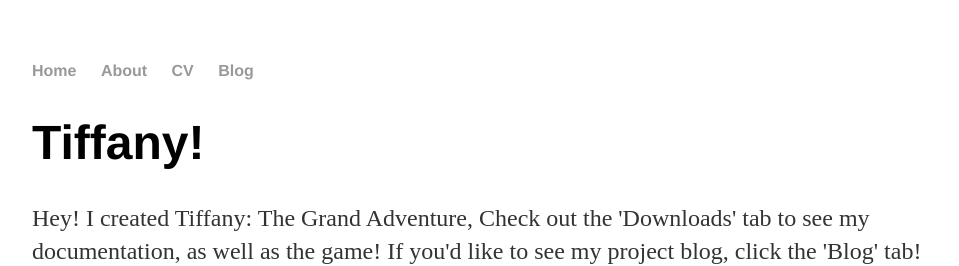
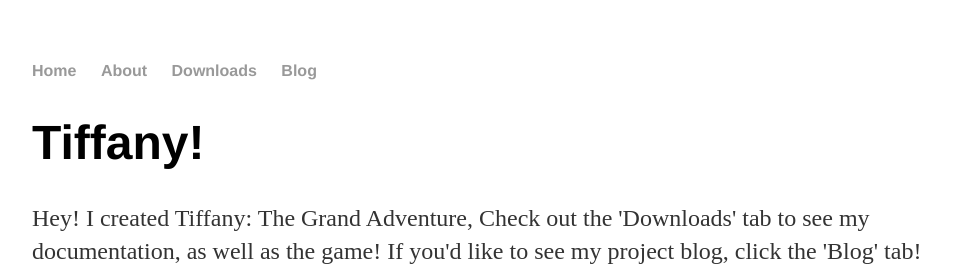
Before and after one commit to Kpaiy/submana.github.io, a Jekyll site: the page built from index.html, in a window 1280 px wide. Shown: the top 266 px of the page, without its empty margins (160-1119 px from the left). Built offline with Jekyll 4.4.1, drawn with Linux system fonts in a browser that asks for light colours.

Commit message:
Update default.html

```diff
--- a/_layouts/default.html
+++ b/_layouts/default.html
@@ -13,7 +13,7 @@
 <ul>
 <li><a href="/">Home</a></li>
 <li><a href="/about">About</a></li>
-<li><a href="/cv">CV</a></li>
+<li><a href="/cv">Downloads</a></li>
 <li><a href="/blog">Blog</a></li>
 </ul>
     </nav>
```
